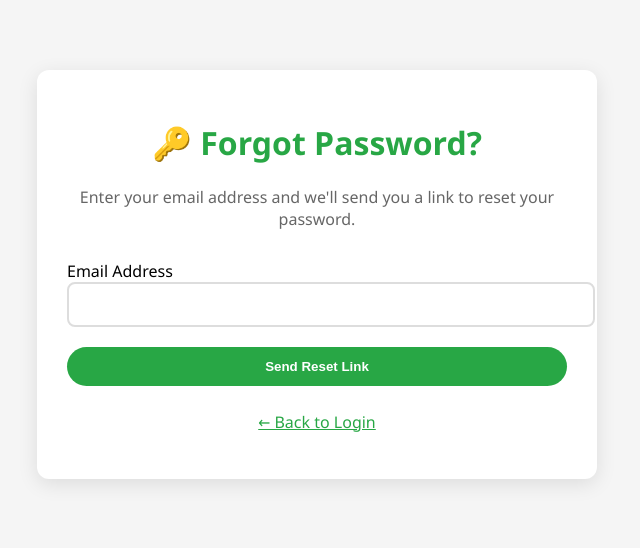
After one commit to Loemkoemchea/haroteyEcommerce, a PHP site: page /user/forgot_password.php in a window 1280 px wide. The commit adds this page. Shown: the top 548 px of the page, without its empty margins (323-963 px from the left). Run offline with PHP 8.4, Linux system fonts and the light colour scheme; some libraries are stand-ins or nearby versions.

Commit message:
Sixth commit

```diff
--- a/email_config.php
+++ b/email_config.php
@@ -3,17 +3,18 @@ use PHPMailer\PHPMailer\PHPMailer;
 use PHPMailer\PHPMailer\SMTP;
 use PHPMailer\PHPMailer\Exception;
 
-require __DIR__ . '/vendor/autoload.php';
+require __DIR__ . '/vendor/autoload.php';   // ✅ Composer autoloader
 
+// ---------- OTP Verification Email ----------
 function sendVerificationCode($email, $name, $code) {
     $mail = new PHPMailer(true);
     try {
-        // ---------- GMAIL SMTP (YOUR ACCOUNT) ----------
+        // 🔁 REPLACE WITH YOUR SMTP CREDENTIALS
         $mail->isSMTP();
         $mail->Host       = 'smtp.gmail.com';
         $mail->SMTPAuth   = true;
-        $mail->Username   = 'loemkoemchea@gmail.com';   // 🔁 YOUR SENDER EMAIL
-        $mail->Password   = 'vijx wtbu fjkv ntbi';   // 🔁 YOUR APP PASSWORD
+        $mail->Username   = 'loemkoemchea@gmail.com';   // YOUR GMAIL
+        $mail->Password   = 'vijx wtbu fjkv ntbi';   // YOUR APP PASSWORD
         $mail->SMTPSecure = PHPMailer::ENCRYPTION_STARTTLS;
         $mail->Port       = 587;
 
@@ -26,23 +27,63 @@ function sendVerificationCode($email, $name, $code) {
             <html>
             <body style='font-family: Arial, sans-serif;'>
                 <h2 style='color: #28a745;'>Welcome to Harotey Shop, $name!</h2>
-                <p style='font-size: 16px;'>Your verification code is:</p>
+                <p>Your verification code is:</p>
                 <div style='background: #f8f9fa; padding: 20px; text-align: center; font-size: 36px; font-weight: bold; letter-spacing: 8px; border-radius: 8px;'>
                     $code
                 </div>
-                <p style='margin-top: 25px;'>Enter this code on the verification page. It expires in <strong>10 minutes</strong>.</p>
-                <p style='color: #666;'>If you didn't request this, please ignore this email.</p>
-                <hr>
-                <p style='color: #999; font-size: 12px;'>Harotey Shop – Your trusted online store.</p>
+                <p>This code expires in <strong>10 minutes</strong>.</p>
             </body>
             </html>
         ";
-        $mail->AltBody = "Your verification code is: $code. It expires in 10 minutes.";
+        $mail->AltBody = "Your verification code is: $code. Expires in 10 minutes.";
 
         $mail->send();
         return true;
     } catch (Exception $e) {
-        error_log("PHPMailer Error: " . $mail->ErrorInfo);
+        error_log("PHPMailer OTP Error: " . $mail->ErrorInfo);
+        return false;
+    }
+}
+
+// ---------- Password Reset Email ----------
+function sendPasswordResetEmail($email, $name, $token) {
+    $mail = new PHPMailer(true);
+    try {
+        // 🔁 USE THE SAME SMTP CREDENTIALS
+        $mail->isSMTP();
+        $mail->Host       = 'smtp.gmail.com';
+        $mail->SMTPAuth   = true;
+        $mail->Username   = 'loemkoemchea@gmail.com';   // YOUR GMAIL
+        $mail->Password   = 'vijx wtbu fjkv ntbi';   // YOUR APP PASSWORD
+        $mail->SMTPSecure = PHPMailer::ENCRYPTION_STARTTLS;
+        $mail->Port       = 587;
+
+        $mail->setFrom('your-shop-email@gmail.com', 'Harotey Shop');
+        $mail->addAddress($email, $name);
+
+        $reset_link = "http://{$_SERVER['HTTP_HOST']}/testEcommerce/testEcommerce/user/reset_password.php?token=" . urlencode($token);
+
+        $mail->isHTML(true);
+        $mail->Subject = 'Password Reset Request - Harotey Shop';
+        $mail->Body    = "
+            <html>
+            <body style='font-family: Arial, sans-serif;'>
+                <h2 style='color: #28a745;'>Password Reset Request</h2>
+                <p>Hello $name,</p>
+                <p>Click the button below to reset your password:</p>
+                <a href='$reset_link' style='display: inline-block; padding: 12px 24px; background: #28a745; color: white; text-decoration: none; border-radius: 5px;'>Reset Password</a>
+                <p style='margin-top: 25px;'>Or copy this link:<br><a href='$reset_link'>$reset_link</a></p>
+                <p style='color: #666;'>This link expires in 1 hour.</p>
+                <p>If you didn't request this, please ignore this email.</p>
+            </body>
+            </html>
+        ";
+        $mail->AltBody = "Password reset link: $reset_link (expires in 1 hour)";
+
+        $mail->send();
+        return true;
+    } catch (Exception $e) {
+        error_log("PHPMailer Reset Error: " . $mail->ErrorInfo);
         return false;
     }
 }
--- a/login.php
+++ b/login.php
@@ -227,7 +227,7 @@ if ($_SERVER['REQUEST_METHOD'] === 'POST') {
                 <label>
                     <input type="checkbox" name="remember"> Remember me
                 </label>
-                <a href="forgot-password.php" style="color: #28a745; text-decoration: none; font-size: 14px;">
+                <a href="./user/forgot_password.php" style="color: #28a745; text-decoration: none; font-size: 14px;">
                     Forgot password?
                 </a>
             </div>
--- a/user/dashboard.php
+++ b/user/dashboard.php
@@ -481,7 +481,7 @@ $avatar_initial = strtoupper(substr($user['full_name'] ?? $user['username'], 0,
                 </div>
                 <div class="stat-card">
                     <h3>Total Spent</h3>
-                    <div class="stat-number">৳<?= number_format($stats['total_spent'], 2) ?></div>
+                    <div class="stat-number">$<?= number_format($stats['total_spent'], 2) ?></div>
                     <div class="stat-label">Lifetime purchase</div>
                 </div>
                 <div class="stat-card">
@@ -522,7 +522,7 @@ $avatar_initial = strtoupper(substr($user['full_name'] ?? $user['username'], 0,
                                 <tr>
                                     <td>#<?= $order['id'] ?></td>
                                     <td><?= date('M d, Y', strtotime($order['created_at'])) ?></td>
-                                    <td><strong>৳<?= number_format($order['total_amount'], 2) ?></strong></td>
+                                    <td><strong>$<?= number_format($order['total_amount'], 2) ?></strong></td>
                                     <td>
                                         <span class="status-badge status-<?= $order['status'] ?>">
                                             <?= ucfirst($order['status']) ?>
@@ -562,7 +562,7 @@ $avatar_initial = strtoupper(substr($user['full_name'] ?? $user['username'], 0,
                         <?php while ($product = $recommended_products->fetch_assoc()): ?>
                             <div class="product-card">
                                 <div class="product-title"><?= htmlspecialchars($product['name']) ?></div>
-                                <div class="product-price">৳<?= number_format($product['price'], 2) ?></div>
+                                <div class="product-price">$<?= number_format($product['price'], 2) ?></div>
                                 <a href="../cart.php?add=<?= $product['id'] ?>" class="btn-add">Add to Cart</a>
                             </div>
                         <?php endwhile; ?>
--- /dev/null
+++ b/user/forgot_password.php
@@ -0,0 +1,93 @@
+<?php
+session_start();
+include '../db.php';
+require_once '../email_config.php';
+
+$error = '';
+$success = '';
+
+if ($_SERVER['REQUEST_METHOD'] === 'POST') {
+    $email = trim($_POST['email'] ?? '');
+
+    if (empty($email)) {
+        $error = "Please enter your email address.";
+    } elseif (!filter_var($email, FILTER_VALIDATE_EMAIL)) {
+        $error = "Invalid email format.";
+    } else {
+        // Check if user exists
+        $stmt = $conn->prepare("SELECT id, full_name, username FROM users WHERE email = ?");
+        $stmt->bind_param("s", $email);
+        $stmt->execute();
+        $user = $stmt->get_result()->fetch_assoc();
+        $stmt->close();
+
+        if ($user) {
+            // Generate secure token
+            $token = bin2hex(random_bytes(32));
+            $expires = date('Y-m-d H:i:s', strtotime('+1 hour'));
+
+            // Store token in database
+            $update = $conn->prepare("UPDATE users SET reset_token = ?, reset_expires = ? WHERE id = ?");
+            $update->bind_param("ssi", $token, $expires, $user['id']);
+            $update->execute();
+            $update->close();
+
+            // Send email
+            $name = $user['full_name'] ?: $user['username'];
+            $email_sent = sendPasswordResetEmail($email, $name, $token);
+
+            if ($email_sent) {
+                $success = "Password reset link has been sent to your email. Please check your inbox.";
+            } else {
+                $error = "Failed to send email. Please try again later.";
+            }
+        } else {
+            // Don't reveal that email doesn't exist – show generic success message
+            $success = "If this email is registered, you will receive a password reset link.";
+        }
+    }
+}
+?>
+<!DOCTYPE html>
+<html lang="en">
+<head>
+    <meta charset="UTF-8">
+    <meta name="viewport" content="width=device-width, initial-scale=1.0">
+    <title>Forgot Password - Harotey Shop</title>
+    <link rel="stylesheet" href="../assets/style.css">
+    <style>
+        .container { max-width: 500px; margin: 50px auto; padding: 30px; background: white; border-radius: 12px; box-shadow: 0 5px 20px rgba(0,0,0,0.1); text-align: center; }
+        .form-group { margin-bottom: 20px; text-align: left; }
+        .form-group input { width: 100%; padding: 12px; border: 2px solid #ddd; border-radius: 8px; font-size: 15px; }
+        .btn { background: #28a745; color: white; padding: 12px 30px; border: none; border-radius: 30px; font-weight: 600; cursor: pointer; width: 100%; }
+        .btn:hover { background: #218838; }
+        .error { background: #f8d7da; color: #721c24; padding: 15px; border-radius: 8px; margin-bottom: 20px; }
+        .success { background: #d4edda; color: #155724; padding: 15px; border-radius: 8px; margin-bottom: 20px; }
+    </style>
+</head>
+<body>
+    <div class="container">
+        <h1 style="color: #28a745;">🔑 Forgot Password?</h1>
+        <p style="color: #666; margin-bottom: 30px;">Enter your email address and we'll send you a link to reset your password.</p>
+
+        <?php if ($error): ?>
+            <div class="error"><?= htmlspecialchars($error) ?></div>
+        <?php endif; ?>
+        <?php if ($success): ?>
+            <div class="success"><?= htmlspecialchars($success) ?></div>
+        <?php endif; ?>
+
+        <form method="POST">
+            <div class="form-group">
+                <label for="email">Email Address</label>
+                <input type="email" id="email" name="email" required value="<?= htmlspecialchars($_POST['email'] ?? '') ?>">
+            </div>
+            <button type="submit" class="btn">Send Reset Link</button>
+        </form>
+
+        <p style="margin-top: 25px;">
+            <a href="index.php" style="color: #28a745;">← Back to Login</a>
+        </p>
+    </div>
+</body>
+</html>
```
Also changed, not shown: user/order_detail.php (+5 -5 lines), user/reset_password.php (added, +103 -0 lines).
